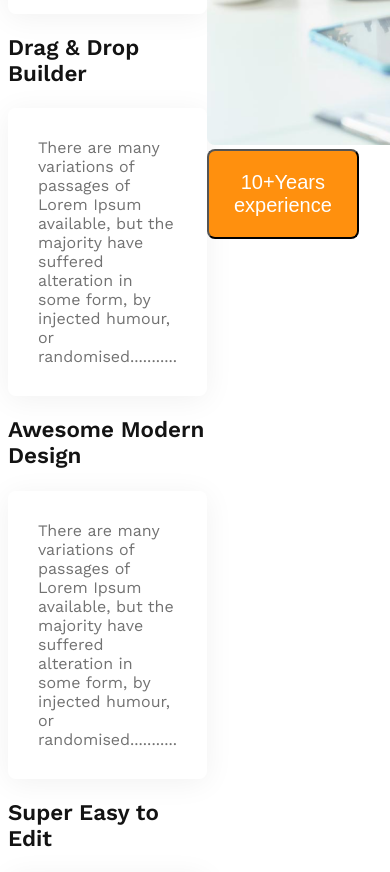
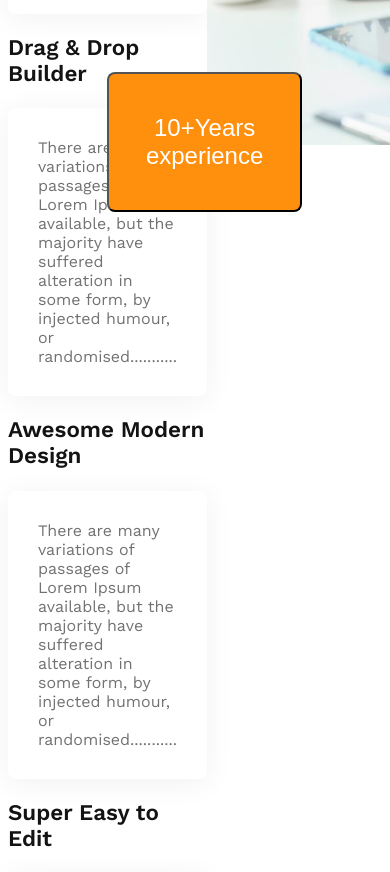
Before and after one commit to ShuvroMandal/responsive-architect-web-site, a plain HTML site: page index.html in a window 390 px wide. Shown: the part 3587-4459 px from the top of the page. Drawn offline with nearby package versions, Linux system fonts and the light colour scheme.

Commit message:
without features responsive

```diff
--- a/index.html
+++ b/index.html
@@ -86,7 +86,7 @@
             </div>
             <div>
                 <img src="./asset/architect.png" alt="">
-                <button class="btn-primary"><span>10+Years</span><br><span>experience</span></button>
+                <button class="btn-primary features-button"><span>10+Years</span><br><span>experience</span></button>
             </div>
 
         </section>
--- a/style.css
+++ b/style.css
@@ -222,6 +222,16 @@ main {
     border-radius: 8px;
 }
 
+.features-button {
+    padding: 40px 37px;
+    color: rgba(255, 255, 255, 1);
+    font-size: 1.5rem;
+    font-weight: 500;
+    margin-left: -100px;
+    margin-top: -100px;
+}
+
+
 
 /*responsive*/
 @media screen and (max-width:576px) {
```
